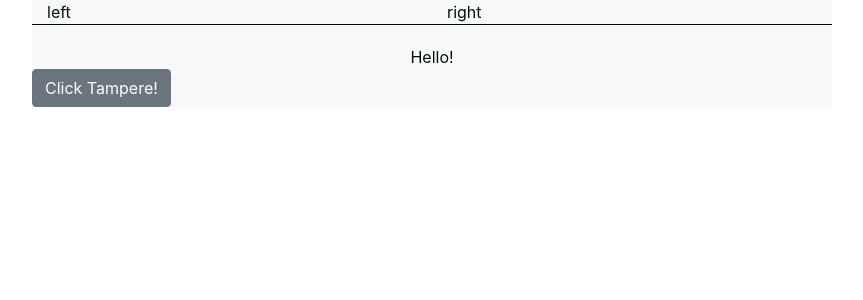
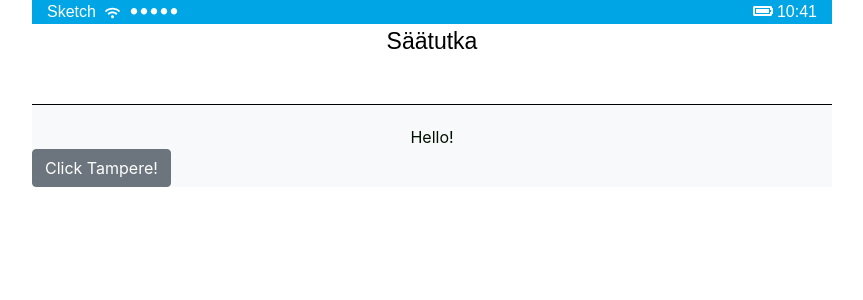
Before and after one commit to MegDeri/weather-app, a React (Create React App) app: page / in a window 1280 px wide. Shown: the top 300 px of the page, without its empty margins (208-1071 px from the left). Built offline with nearby package versions, Linux system fonts and the light colour scheme.

Commit message:
Add icons to Header

```diff
--- a/package.json
+++ b/package.json
@@ -3,6 +3,9 @@
   "version": "0.1.0",
   "private": true,
   "dependencies": {
+    "@fortawesome/fontawesome-svg-core": "^1.2.27",
+    "@fortawesome/free-solid-svg-icons": "^5.12.1",
+    "@fortawesome/react-fontawesome": "^0.1.9",
     "@testing-library/jest-dom": "^4.2.4",
     "@testing-library/react": "^9.3.2",
     "@testing-library/user-event": "^7.1.2",
--- a/src/component/header/Header.js
+++ b/src/component/header/Header.js
@@ -1,4 +1,6 @@
 import React from "react";
+import { FontAwesomeIcon } from "@fortawesome/react-fontawesome";
+import { faBatteryFull, faWifi, faCircle } from "@fortawesome/free-solid-svg-icons";
 
 import "bootstrap/dist/css/bootstrap.min.css";
 import { Container, Row, Col } from "reactstrap";
@@ -9,13 +11,28 @@ export const Header = props => {
   return (
     <div className="navMain">
       <Container>
-        <Row>
+        <Row className="headerRow">
           <Col xs={12} md={6}>
-            <div>left</div>
+            <div>
+              Sketch &nbsp;
+              <span>
+                <FontAwesomeIcon className="wifi" icon={faWifi} />&nbsp;&nbsp;
+              </span>
+              <FontAwesomeIcon className="dot" icon={faCircle} />
+              <FontAwesomeIcon className="dot" icon={faCircle} />
+              <FontAwesomeIcon className="dot" icon={faCircle} />
+              <FontAwesomeIcon className="dot" icon={faCircle} />
+              <FontAwesomeIcon className="dot" icon={faCircle} />
+            </div>
           </Col>
-          <Col xs={12} md={6}>
-            <div>right</div>
+          <Col className="right" xs={12} md={6}>
+            <div><FontAwesomeIcon icon={faBatteryFull} /> 10:41</div>
           </Col>
+        </Row>
+        <Row className="second">
+          <div className="navHeader">
+            Säätutka
+          </div>
         </Row>
       </Container>
     </div>
--- a/src/component/header/Header.scss
+++ b/src/component/header/Header.scss
@@ -1,3 +1,5 @@
+@import "../../styles/settings.scss";
+
 .navbar {
   display: flex;
   flex-wrap: wrap;
@@ -6,6 +8,40 @@
 }
 
 .navMain {
-  border-bottom: 1px solid #000;
+  border-bottom: 1px solid $color-basic;
   margin-bottom: 20px;
 }
+
+.headerRow {
+  background-color: $color-primary;
+  justify-content: space-between;
+  display: flex;
+  font-family: $font-text;
+  color: $color-text-bright;
+}
+
+.right {
+  text-align: right;
+}
+
+.second {
+  display: block;
+  .navHeader {
+    font-family: $font-text;
+    color: $color-basic;
+    font-size: 23px;
+    text-align: center;
+    background-color: $color-background;
+    height: 80px;
+    min-height: 30px;
+  }
+}
+
+span .wifi {
+  font-size: 12px;
+}
+
+.dot {
+  font-size: 10px;
+  padding-bottom: 3.5px;
+}
--- /dev/null
+++ b/src/styles/global.scss
@@ -0,0 +1,28 @@
+@import "./settings.scss";
+@import "./normalize.scss";
+
+*,
+*::before,
+*::after {
+  box-sizing: border-box;
+}
+
+body {
+  margin: 0;
+  padding: 0;
+  color: $color-text-light;
+  background: $color-background2;
+  font-family: $font-text;
+  font-size: ($base-size * 1.3);
+  line-height: 1.7;
+  letter-spacing: 0.5px;
+  overflow-y: scroll;
+}
+
+a,
+a:hover,
+a:visited {
+  text-decoration: none;
+}
+
+@import "./typography.scss";
--- /dev/null
+++ b/src/styles/normalize.scss
@@ -0,0 +1,351 @@
+/*! normalize.css v8.0.1 | MIT License | github.com/necolas/normalize.css */
+
+/* Document
+   ========================================================================== */
+
+/**
+ * 1. Correct the line height in all browsers.
+ * 2. Prevent adjustments of font size after orientation changes in iOS.
+ */
+
+html {
+  line-height: 1.15; /* 1 */
+  -webkit-text-size-adjust: 100%; /* 2 */
+}
+
+/* Sections
+   ========================================================================== */
+
+/**
+ * Remove the margin in all browsers.
+ */
+
+body {
+  margin: 0;
+}
+
+/**
+ * Render the `main` element consistently in IE.
+ */
+
+main {
+  display: block;
+}
+
+/**
+ * Correct the font size and margin on `h1` elements within `section` and
+ * `article` contexts in Chrome, Firefox, and Safari.
+ */
+
+h1 {
+  font-size: 2em;
+  margin: 0.67em 0;
+}
+
+/* Grouping content
+   ========================================================================== */
+
+/**
+ * 1. Add the correct box sizing in Firefox.
+ * 2. Show the overflow in Edge and IE.
+ */
+
+hr {
+  box-sizing: content-box; /* 1 */
+  height: 0; /* 1 */
+  overflow: visible; /* 2 */
+}
+
+/**
+ * 1. Correct the inheritance and scaling of font size in all browsers.
+ * 2. Correct the odd `em` font sizing in all browsers.
+ */
+
+pre {
+  font-family: monospace, monospace; /* 1 */
+  font-size: 1em; /* 2 */
+}
+
+/* Text-level semantics
+   ========================================================================== */
+
+/**
+ * Remove the gray background on active links in IE 10.
+ */
+
+a {
+  background-color: transparent;
+}
+
+/**
+ * 1. Remove the bottom border in Chrome 57-
+ * 2. Add the correct text decoration in Chrome, Edge, IE, Opera, and Safari.
+ */
+
+abbr[title] {
+  border-bottom: none; /* 1 */
+  text-decoration: underline; /* 2 */
+  text-decoration: underline dotted; /* 2 */
+}
+
+/**
+ * Add the correct font weight in Chrome, Edge, and Safari.
+ */
+
+b,
+strong {
+  font-weight: bolder;
+}
+
+/**
+ * 1. Correct the inheritance and scaling of font size in all browsers.
+ * 2. Correct the odd `em` font sizing in all browsers.
+ */
+
+code,
+kbd,
+samp {
+  font-family: monospace, monospace; /* 1 */
+  font-size: 1em; /* 2 */
+}
+
+/**
+ * Add the correct font size in all browsers.
+ */
+
+small {
+  font-size: 80%;
+}
+
+/**
+ * Prevent `sub` and `sup` elements from affecting the line height in
+ * all browsers.
+ */
+
+sub,
+sup {
+  font-size: 75%;
+  line-height: 0;
+  position: relative;
+  vertical-align: baseline;
+}
+
+sub {
+  bottom: -0.25em;
+}
+
+sup {
+  top: -0.5em;
+}
+
+/* Embedded content
+   ========================================================================== */
+
+/**
+ * Remove the border on images inside links in IE 10.
+ */
+
+img {
+  border-style: none;
+}
+
+/* Forms
+   ========================================================================== */
+
+/**
+ * 1. Change the font styles in all browsers.
+ * 2. Remove the margin in Firefox and Safari.
+ */
+
+button,
+input,
+optgroup,
+select,
+textarea {
+  font-family: inherit; /* 1 */
+  font-size: 100%; /* 1 */
+  line-height: 1.15; /* 1 */
+  margin: 0; /* 2 */
+}
+
+/**
+ * Show the overflow in IE.
+ * 1. Show the overflow in Edge.
+ */
+
+button,
+input {
+  /* 1 */
+  overflow: visible;
+}
+
+/**
+ * Remove the inheritance of text transform in Edge, Firefox, and IE.
+ * 1. Remove the inheritance of text transform in Firefox.
+ */
+
+button,
+select {
+  /* 1 */
+  text-transform: none;
+}
+
+/**
+ * Correct the inability to style clickable types in iOS and Safari.
+ */
+
+button,
+[type="button"],
+[type="reset"],
+[type="submit"] {
+  -webkit-appearance: button;
+}
+
+/**
+ * Remove the inner border and padding in Firefox.
+ */
+
+button::-moz-focus-inner,
+[type="button"]::-moz-focus-inner,
+[type="reset"]::-moz-focus-inner,
+[type="submit"]::-moz-focus-inner {
+  border-style: none;
+  padding: 0;
+}
+
+/**
+ * Restore the focus styles unset by the previous rule.
+ */
+
+button:-moz-focusring,
+[type="button"]:-moz-focusring,
+[type="reset"]:-moz-focusring,
+[type="submit"]:-moz-focusring {
+  outline: 1px dotted ButtonText;
+}
+
+/**
+ * Correct the padding in Firefox.
+ */
+
+fieldset {
+  padding: 0.35em 0.75em 0.625em;
+}
+
+/**
+ * 1. Correct the text wrapping in Edge and IE.
+ * 2. Correct the color inheritance from `fieldset` elements in IE.
+ * 3. Remove the padding so developers are not caught out when they zero out
+ *    `fieldset` elements in all browsers.
+ */
+
+legend {
+  box-sizing: border-box; /* 1 */
+  color: inherit; /* 2 */
+  display: table; /* 1 */
+  max-width: 100%; /* 1 */
+  padding: 0; /* 3 */
+  white-space: normal; /* 1 */
+}
+
+/**
+ * Add the correct vertical alignment in Chrome, Firefox, and Opera.
+ */
+
+progress {
+  vertical-align: baseline;
+}
+
+/**
+ * Remove the default vertical scrollbar in IE 10+.
+ */
+
+textarea {
+  overflow: auto;
+}
+
+/**
+ * 1. Add the correct box sizing in IE 10.
+ * 2. Remove the padding in IE 10.
+ */
+
+[type="checkbox"],
+[type="radio"] {
+  box-sizing: border-box; /* 1 */
+  padding: 0; /* 2 */
+}
+
+/**
+ * Correct the cursor style of increment and decrement buttons in Chrome.
+ */
+
+[type="number"]::-webkit-inner-spin-button,
+[type="number"]::-webkit-outer-spin-button {
+  height: auto;
+}
+
+/**
+ * 1. Correct the odd appearance in Chrome and Safari.
+ * 2. Correct the outline style in Safari.
+ */
+
+[type="search"] {
+  -webkit-appearance: textfield; /* 1 */
+  outline-offset: -2px; /* 2 */
+}
+
+/**
+ * Remove the inner padding in Chrome and Safari on macOS.
+ */
+
+[type="search"]::-webkit-search-decoration {
+  -webkit-appearance: none;
+}
+
+/**
+ * 1. Correct the inability to style clickable types in iOS and Safari.
+ * 2. Change font properties to `inherit` in Safari.
+ */
+
+::-webkit-file-upload-button {
+  -webkit-appearance: button; /* 1 */
+  font: inherit; /* 2 */
+}
+
+/* Interactive
+   ========================================================================== */
+
+/*
+ * Add the correct display in Edge, IE 10+, and Firefox.
+ */
+
+details {
+  display: block;
+}
+
+/*
+ * Add the correct display in all browsers.
+ */
+
+summary {
+  display: list-item;
+}
+
+/* Misc
+   ========================================================================== */
+
+/**
+ * Add the correct display in IE 10+.
+ */
+
+template {
+  display: none;
+}
+
+/**
+ * Add the correct display in IE 10.
+ */
+
+[hidden] {
+  display: none;
+}
--- /dev/null
+++ b/src/styles/settings.scss
@@ -0,0 +1,43 @@
+$color-basic: #000;
+$color-text: #333;
+$color-text-light: #666;
+$color-text-super-light: #b9b9b9;
+$color-text-bright: #fff;
+$color-primary: #00A5E5;
+$color-secondary: #218c74;
+$color-background: #fff;
+$color-link: #00b894;
+$color-link2: #55efc4;
+$color-background2: #f3f4f5;
+
+$color-success: #01916d;
+$color-success-back: #00bc8c;
+$color-info: #2b7cb3;
+$color-info-back: #3598db;
+$color-warning: #f0932b;
+$color-warning-back: #d68529;
+$color-danger: #f0932b;
+$color-danger-back: #d68529;
+$color-error: #ea2027;
+$color-error-back: #ff5d6c;
+
+$color-textfield-border: #ddd;
+$color-editor-border: #ccc;
+$color-editor-border-light: #ddd;
+$border-color: rgba(0, 0, 0, 0.1);
+
+$font-header: "Arial Regular", sans-serif;
+$font-text: "Arial Regular", sans-serif;
+
+$radius: 5px;
+$base-size: 14px;
+$transition: all 0.5s;
+$high-size: 50%;
+
+@mixin p-el($element) {
+  &:#{$element},
+  &::#{$element} {
+    position: absolute;
+    @content;
+  }
+}
--- /dev/null
+++ b/src/styles/typography.scss
@@ -0,0 +1,25 @@
+@import "./settings.scss";
+@import url("https://fonts.googleapis.com/css?family=Source+Sans+Pro");
+
+h1,
+h2,
+h3,
+h4,
+h5,
+h6 {
+  margin: 0;
+}
+
+a {
+  color: $color-text-light;
+  transition: 0.3s;
+
+  &:hover {
+    color: $color-text;
+  }
+
+  &.active {
+    color: $color-link;
+    border-bottom: 1px solid $color-link;
+  }
+}
```
Also changed, not shown: 1 other file (tests, documents, lock files or other folders).
